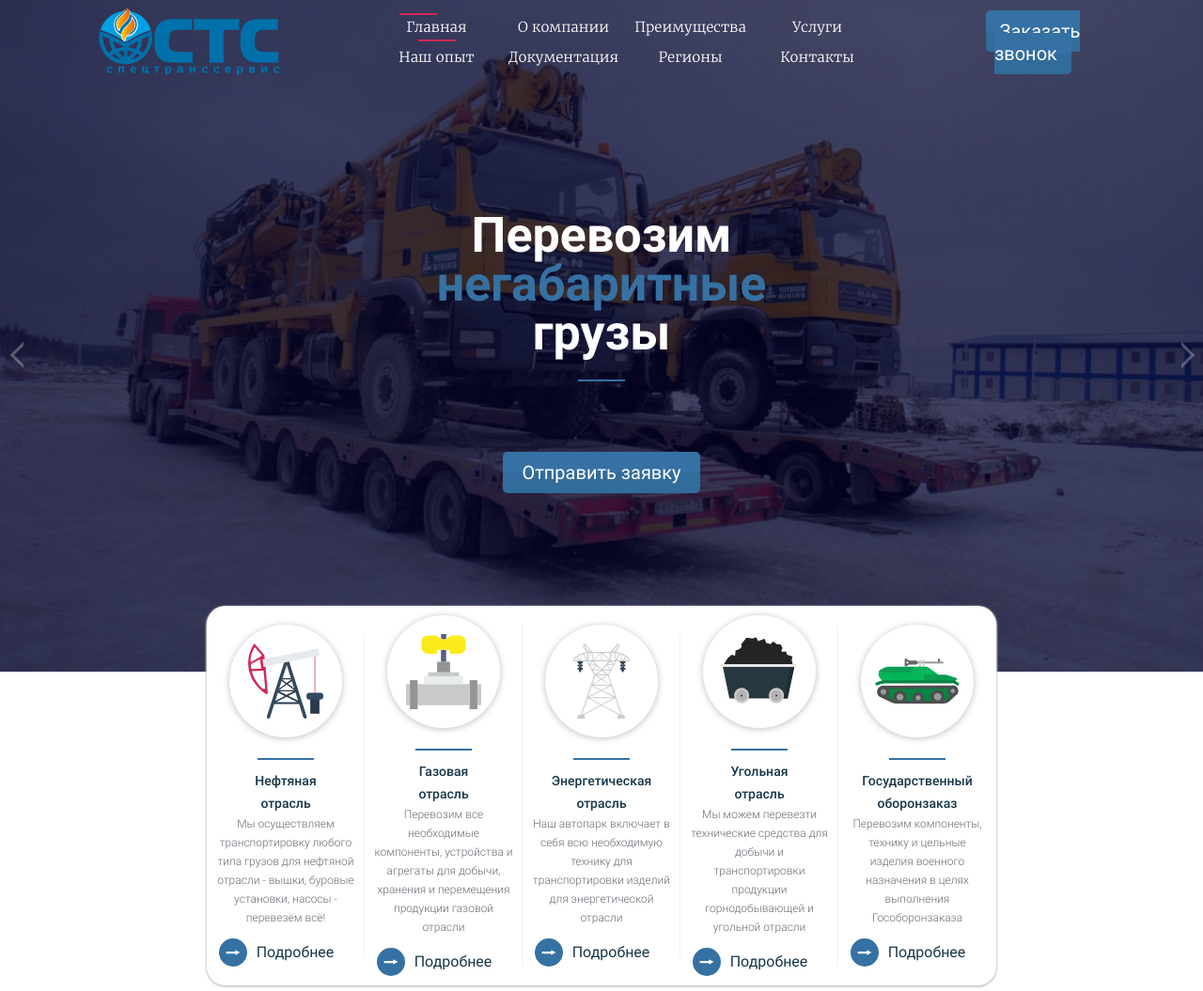
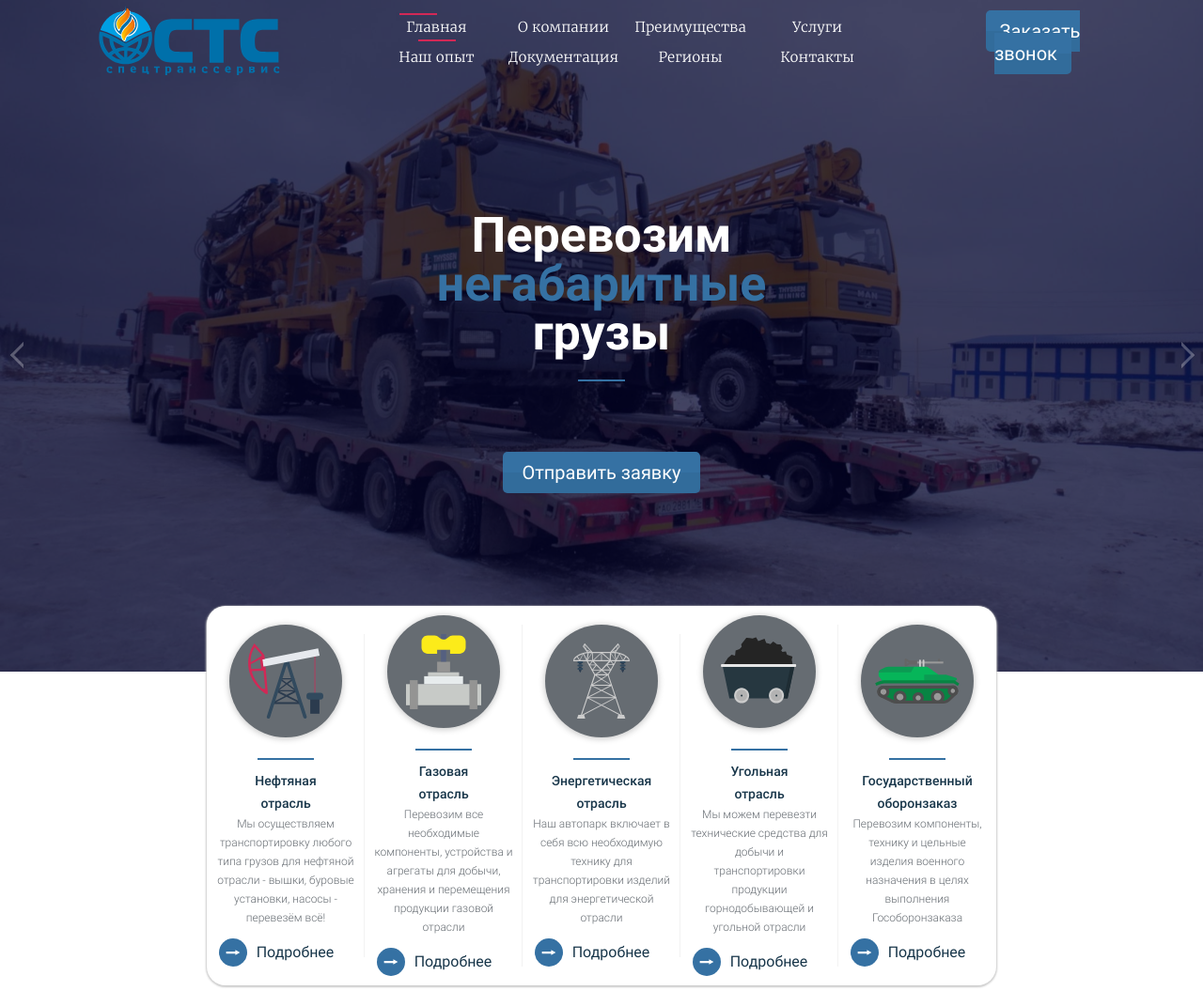
Before and after one commit to kritua/Transera, a PHP site: page / in a window 1280 px wide. Shown: the top 1055 px of the page at 94% size. Run offline with PHP 8.4, Linux system fonts and the light colour scheme; style sheets or scripts are compiled from the project's sources.

Commit message:
Keep going

```diff
--- a/sass/blocks/transport-types.scss
+++ b/sass/blocks/transport-types.scss
@@ -134,6 +134,6 @@
   box-shadow: 0 1px 6px 1px $clr-grey;
   max-width: 100%;
   height: auto;
-  background: $clr-white;
+  background: $clr-grey-2;
   transition: all 0.3s ease;
 }
```
